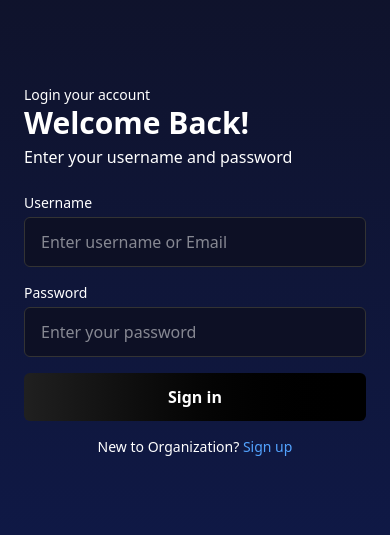
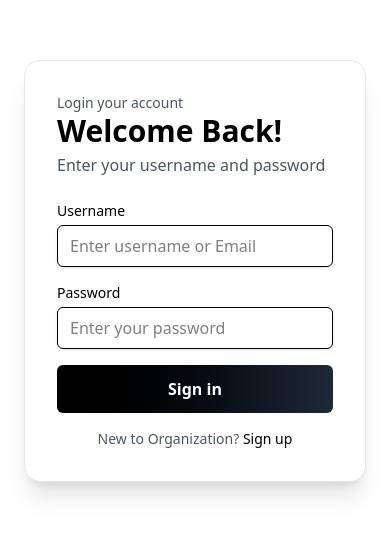
Before and after one commit to A-bhiSheKumar/kalida_ecommerce, a React (Vite) app: page /login in a window 390 px wide. Shown: the part 151-686 px from the top of the page. Built offline with nearby package versions, Linux system fonts and the light colour scheme.

Commit message:
fix:add to cart issue

```diff
--- a/src/components/AddToCart.tsx
+++ b/src/components/AddToCart.tsx
@@ -133,18 +133,44 @@ const AddToCart = () => {
       setIsSending(false);
     }
   };
+  const syncGuestCartToServer = async () => {
+    const token = localStorage.getItem("access_token");
+    if (!token) return;
+
+    const guestCart = JSON.parse(localStorage.getItem("guest_cart") || "[]");
+    if (guestCart.length === 0) return;
+
+    try {
+      for (const item of guestCart) {
+        await api.product.addToCart({
+          product: item.id,
+          quantity: item.quantity || 1,
+        });
+      }
+      localStorage.removeItem("guest_cart");
+      window.dispatchEvent(new Event("cart-updated"));
+    } catch (err) {
+      console.error("Error syncing guest cart:", err);
+    }
+  };
 
   useEffect(() => {
-    const checkLogin = () => {
+    const checkLoginAndSync = async () => {
       const token = localStorage.getItem("access_token");
+      const wasGuest = localStorage.getItem("guest_cart");
+
+      if (token && wasGuest) {
+        await syncGuestCartToServer();
+        fetchCart(); // reload cart from server
+      }
       setIsLogin(!!token);
     };
 
-    checkLogin(); // Initial check
+    checkLoginAndSync(); // initial check
+    window.addEventListener("storage", checkLoginAndSync);
+    return () => window.removeEventListener("storage", checkLoginAndSync);
+  }, []);
 
-    window.addEventListener("storage", checkLogin);
-    return () => window.removeEventListener("storage", checkLogin);
-  }, []);
   useEffect(() => {
     fetchCart();
   }, []);
--- a/src/components/Login.tsx
+++ b/src/components/Login.tsx
@@ -32,7 +32,8 @@ const LoginForm = () => {
         localStorage.setItem("email", response.email);
 
         if (response.role === "ADMIN") {
-          window.location.href = "https://ecommerce-freelance-new.vercel.app/";
+          alert("No user found ! Please check the credentials");
+          return;
         } else {
           navigate("/");
         }
@@ -86,74 +87,74 @@ const LoginForm = () => {
 
   return (
     <div className="min-h-screen flex">
-      {/* Left side - Info Panel */}
-      <div className="w-1/2 hidden md:flex items-center justify-center relative p-2 bg-gradient-to-b from-[#0f1125] to-[#0f1a4d]">
+      {/* Left side */}
+      <div className="w-1/2 hidden md:flex items-center justify-center relative p-2 bg-white">
         <div className="relative w-full h-full rounded-3xl overflow-hidden shadow-lg">
           <img
-            src="https://images.unsplash.com/photo-1581084243124-209fc8f93cf6?q=80&w=1287"
+            src="https://images.unsplash.com/photo-1668874184010-87aa286683dd?q=80&w=1287&auto=format&fit=crop"
             alt="Background"
             className="absolute inset-0 w-full h-full object-cover"
           />
-          <div className="relative z-10 text-white text-center px-8 py-10 backdrop-brightness-75">
+          <div className="relative z-10 text-black text-center px-8 py-10 backdrop-brightness-95 bg-white/60">
             <h1 className="text-3xl font-semibold">Our Organisation</h1>
             <p className="text-xl mt-2">Anything you can Imagine</p>
-            <p className="text-sm mt-1 opacity-75">
+            <p className="text-sm mt-1 text-gray-700">
               Generate any type of art with Openartistic
             </p>
           </div>
         </div>
       </div>
 
-      {/* Right side - Form */}
-      <div className="w-full md:w-1/2 bg-gradient-to-b from-[#0f1125] to-[#0f1a4d] flex items-center justify-center px-6">
-        <div className="w-full max-w-md space-y-6">
+      {/* Right side */}
+      <div className="w-full md:w-1/2 bg-white flex items-center justify-center px-6">
+        <div className="w-full max-w-md space-y-6 bg-white rounded-2xl shadow-xl p-8 border border-gray-200">
           <div>
-            <p className="text-sm text-white text-opacity-60">
+            <p className="text-sm text-gray-600">
               {isSignup ? "New to Organization?" : "Login your account"}
             </p>
-            <h2 className="text-3xl font-bold text-white">
+            <h2 className="text-3xl font-bold text-black">
               {isSignup ? "Create Account" : "Welcome Back!"}
             </h2>
-            <p className="text-white text-opacity-70 mt-1">
+            <p className="text-gray-600 mt-1">
               {isSignup
                 ? "Please fill the form to create an account"
                 : "Enter your username and password"}
             </p>
           </div>
 
-          {/* Form */}
+          {/* Inputs */}
           <div className="space-y-4">
             <div>
-              <label className="block text-white text-sm mb-1">Username</label>
+              <label className="block text-black text-sm mb-1">Username</label>
               <input
                 type="text"
                 value={username}
                 onChange={(e) => setUsername(e.target.value)}
-                className="input-style"
+                className="w-full border border-black rounded-md px-3 py-2 focus:outline-none focus:ring-2 focus:ring-black shadow-sm"
                 placeholder="Enter username or Email"
               />
             </div>
 
             {isSignup && (
               <div>
-                <label className="block text-white text-sm mb-1">Email</label>
+                <label className="block text-black text-sm mb-1">Email</label>
                 <input
                   type="email"
                   value={email}
                   onChange={(e) => setEmail(e.target.value)}
-                  className="input-style"
+                  className="w-full border border-black rounded-md px-3 py-2 focus:outline-none focus:ring-2 focus:ring-black shadow-sm"
                   placeholder="Enter email"
                 />
               </div>
             )}
 
             <div>
-              <label className="block text-white text-sm mb-1">Password</label>
+              <label className="block text-black text-sm mb-1">Password</label>
               <input
                 type="password"
                 value={password}
                 onChange={(e) => setPassword(e.target.value)}
-                className="input-style"
+                className="w-full border border-black rounded-md px-3 py-2 focus:outline-none focus:ring-2 focus:ring-black shadow-sm"
                 placeholder="Enter your password"
               />
             </div>
@@ -161,55 +162,53 @@ const LoginForm = () => {
             {isSignup && (
               <>
                 <div>
-                  <label className="block text-white text-sm mb-1">
+                  <label className="block text-black text-sm mb-1">
                     Phone Number
                   </label>
                   <input
                     type="text"
                     value={phoneNumber}
                     onChange={(e) => setPhoneNumber(e.target.value)}
-                    className="input-style"
+                    className="w-full border border-black rounded-md px-3 py-2 focus:outline-none focus:ring-2 focus:ring-black shadow-sm"
                     placeholder="Enter phone number"
                   />
                 </div>
 
                 <div>
-                  <label className="block text-white text-sm mb-1">
+                  <label className="block text-black text-sm mb-1">
                     Address
                   </label>
                   <input
                     type="text"
                     value={address}
                     onChange={(e) => setAddress(e.target.value)}
-                    className="input-style"
+                    className="w-full border border-black rounded-md px-3 py-2 focus:outline-none focus:ring-2 focus:ring-black shadow-sm"
                     placeholder="Enter address"
                   />
                 </div>
 
                 <div>
-                  <label className="block text-white text-sm mb-1">
+                  <label className="block text-black text-sm mb-1">
                     Company Name
                   </label>
                   <input
                     type="text"
                     value={companyName}
                     onChange={(e) => setCompanyName(e.target.value)}
-                    className="input-style"
+                    className="w-full border border-black rounded-md px-3 py-2 focus:outline-none focus:ring-2 focus:ring-black shadow-sm"
                     placeholder="Enter company name"
                   />
                 </div>
               </>
             )}
 
-            {!isSignup && <div className="text-right"></div>}
-
             <button
               onClick={isSignup ? handleSignup : handleLogin}
-              className="w-full py-3 rounded-md bg-gradient-to-r from-[#202020] to-black text-white font-semibold hover:opacity-90 transition flex items-center justify-center"
+              className="w-full py-3 rounded-md bg-gradient-to-r from-black to-gray-800 text-white font-semibold hover:opacity-90 transition flex justify-center items-center"
               disabled={loading}
             >
               {loading ? (
-                <span className="loader w-5 h-5 border-2 border-white border-t-transparent rounded-full animate-spin"></span>
+                <div className="w-5 h-5 border-2 border-white border-t-transparent rounded-full animate-spin"></div>
               ) : isSignup ? (
                 "Sign up"
               ) : (
@@ -217,11 +216,11 @@ const LoginForm = () => {
               )}
             </button>
 
-            <p className="text-sm text-white text-opacity-60 text-center">
+            <p className="text-sm text-gray-600 text-center">
               {isSignup ? "Already have an account?" : "New to Organization?"}{" "}
               <span
                 onClick={() => setIsSignup(!isSignup)}
-                className="text-blue-400 hover:underline cursor-pointer"
+                className="text-black hover:underline cursor-pointer"
               >
                 {isSignup ? "Login" : "Sign up"}
               </span>
```
